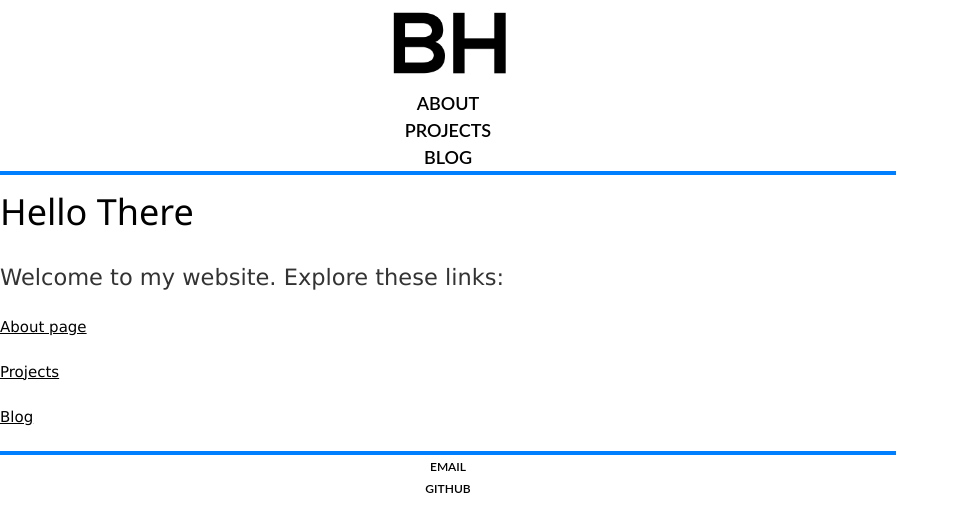
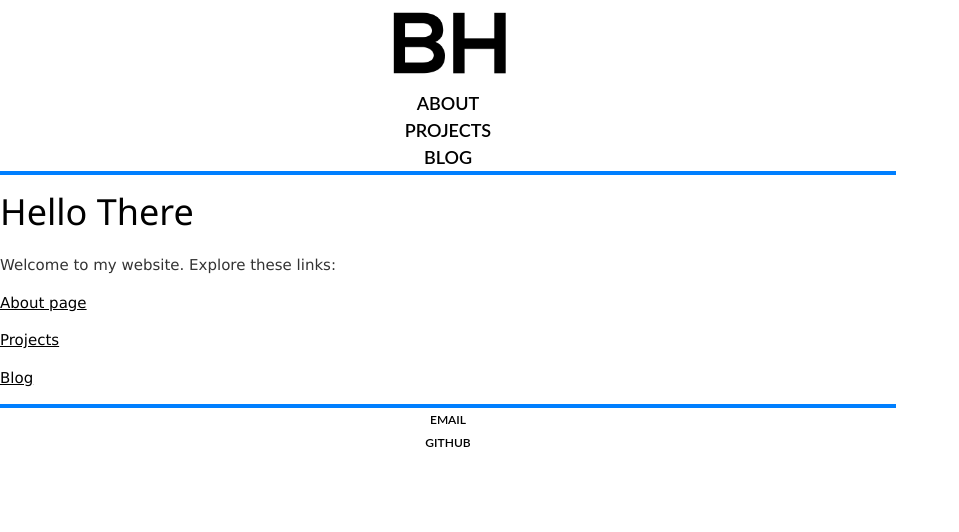
Before and after one commit to beauhodes/beauhodes.github.io, a Jekyll site: the page built from index.html, in a window 1280 px wide. Shown: the top 532 px of the page, without its empty margins (0-959 px from the left). Built offline with Jekyll 4.4.1, drawn with Linux system fonts in a browser that asks for light colours.

Commit message:
Update main.css

```diff
--- a/css/main.css
+++ b/css/main.css
@@ -64,6 +64,9 @@ footer {
 navLinks:active {
     color: #848482;
 }
+navLinks a.active {
+    color: #848482;
+}
 .footerLinks {
     font-family: 'Lato', sans-serif;
     font-size: .8em;
@@ -85,8 +88,8 @@ h1 {
     font-family:'Helvetica', 'Arial', 'Sans-Serif';
 }
 p {
-    font-size: 1.5em;
-    line-height: 1.4em;
+    font-size: 1em;
+    /*line-height: 1.4em; */
     color: #333;
 }
 ul.posts {
```
Lines whose indentation alone changed are shown as unchanged.
